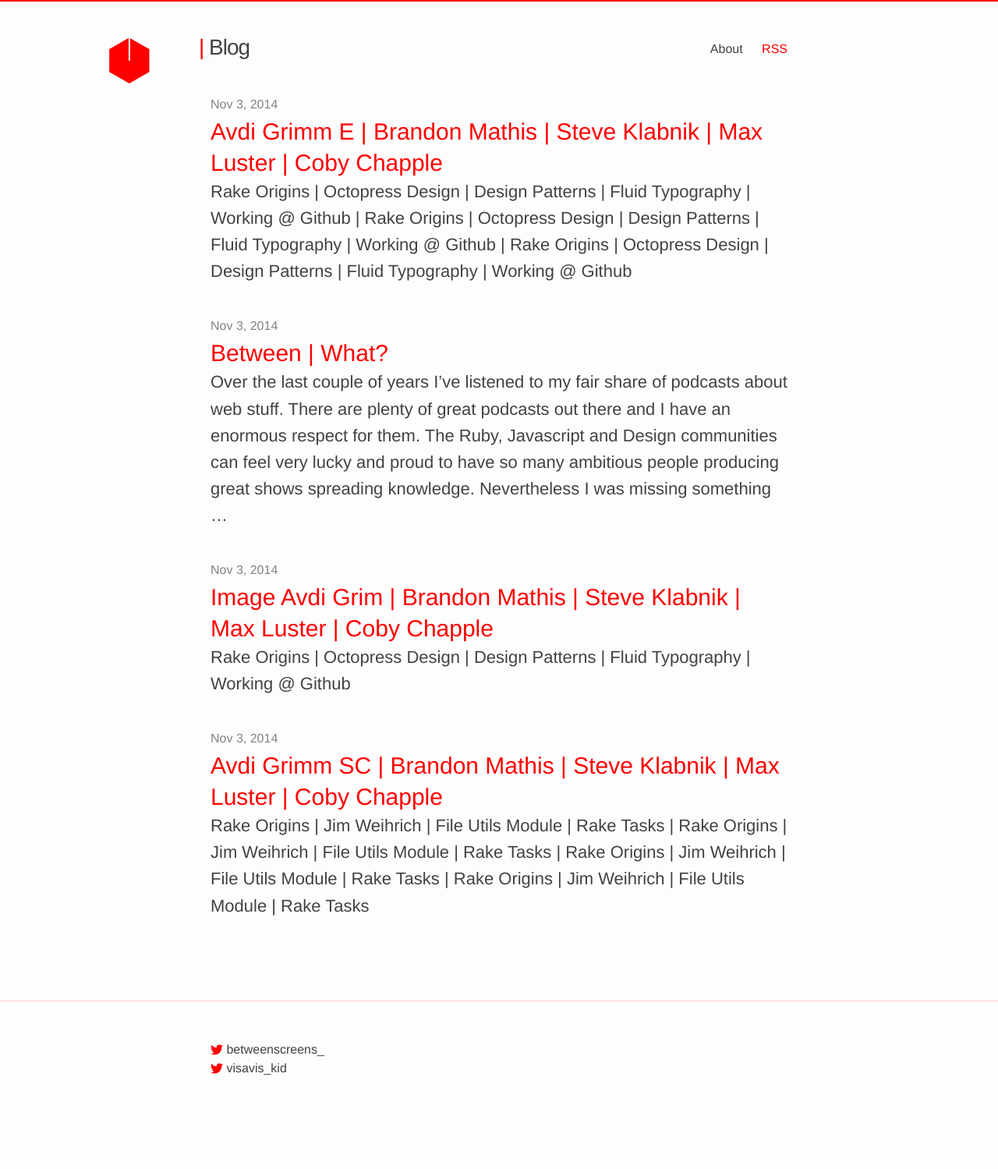
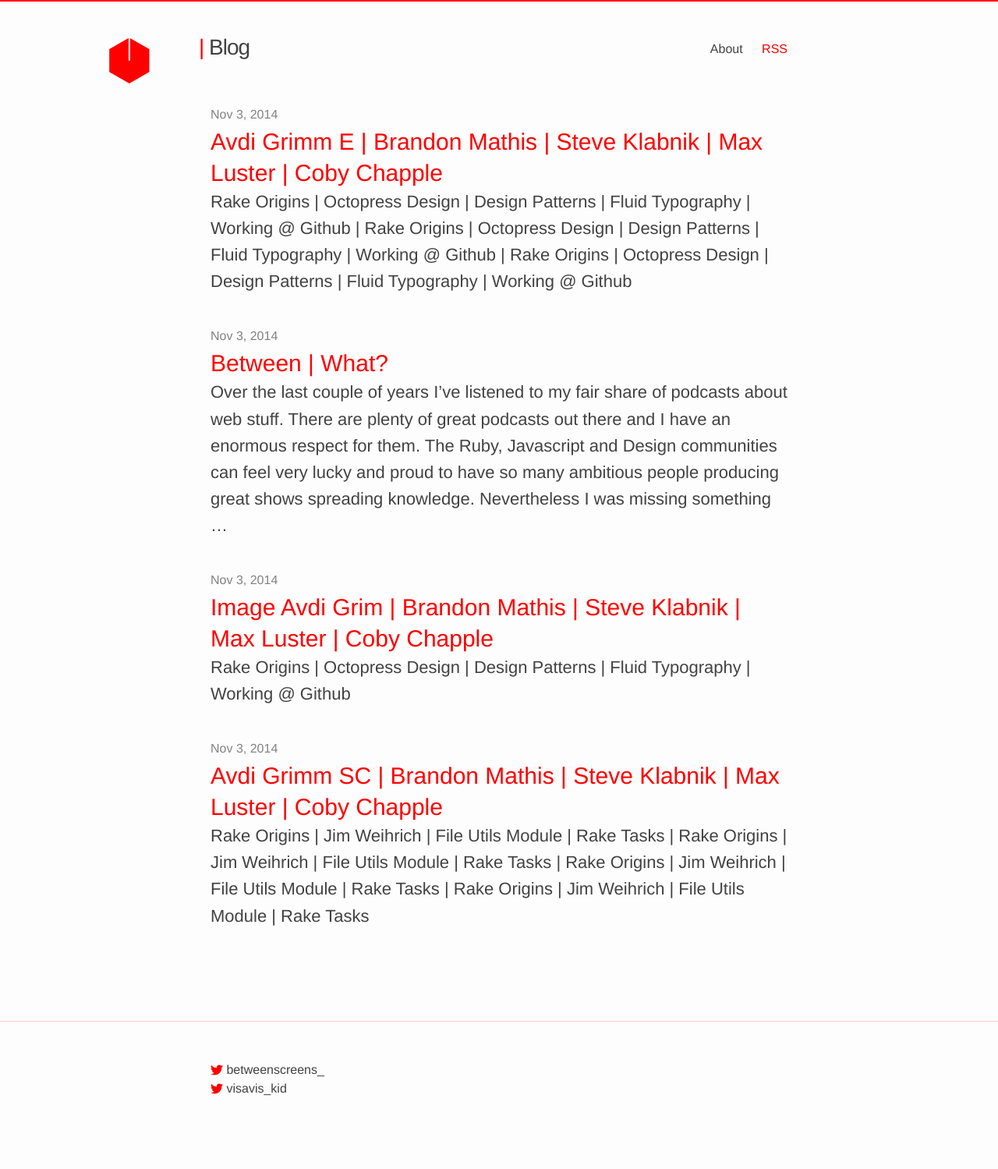
Before and after one commit to vis-kid/between_blog, a Jekyll site: the page built from index.html, in a window 1280 px wide. Shown: the whole page at 78% size. Built offline with Jekyll 4.4.1, drawn with Linux system fonts in a browser that asks for light colours; the list of posts is cut into pages by our own code; before the commit the page ends 1460 px from its top, so only the background shows below that.

Commit message:
More spacing for navigation wrapper

```diff
--- a/_sass/_base.scss
+++ b/_sass/_base.scss
@@ -151,7 +151,7 @@
     max-width: -webkit-calc(800px - (#{$spacing-unit} * 2));
     max-width:         calc(800px - (#{$spacing-unit} * 2));
     margin-top: 20px;
-		margin-bottom: 33px;
+		margin-bottom: 46px;
     margin-right: auto;
     margin-left: auto;
     padding-right: $spacing-unit;
```
